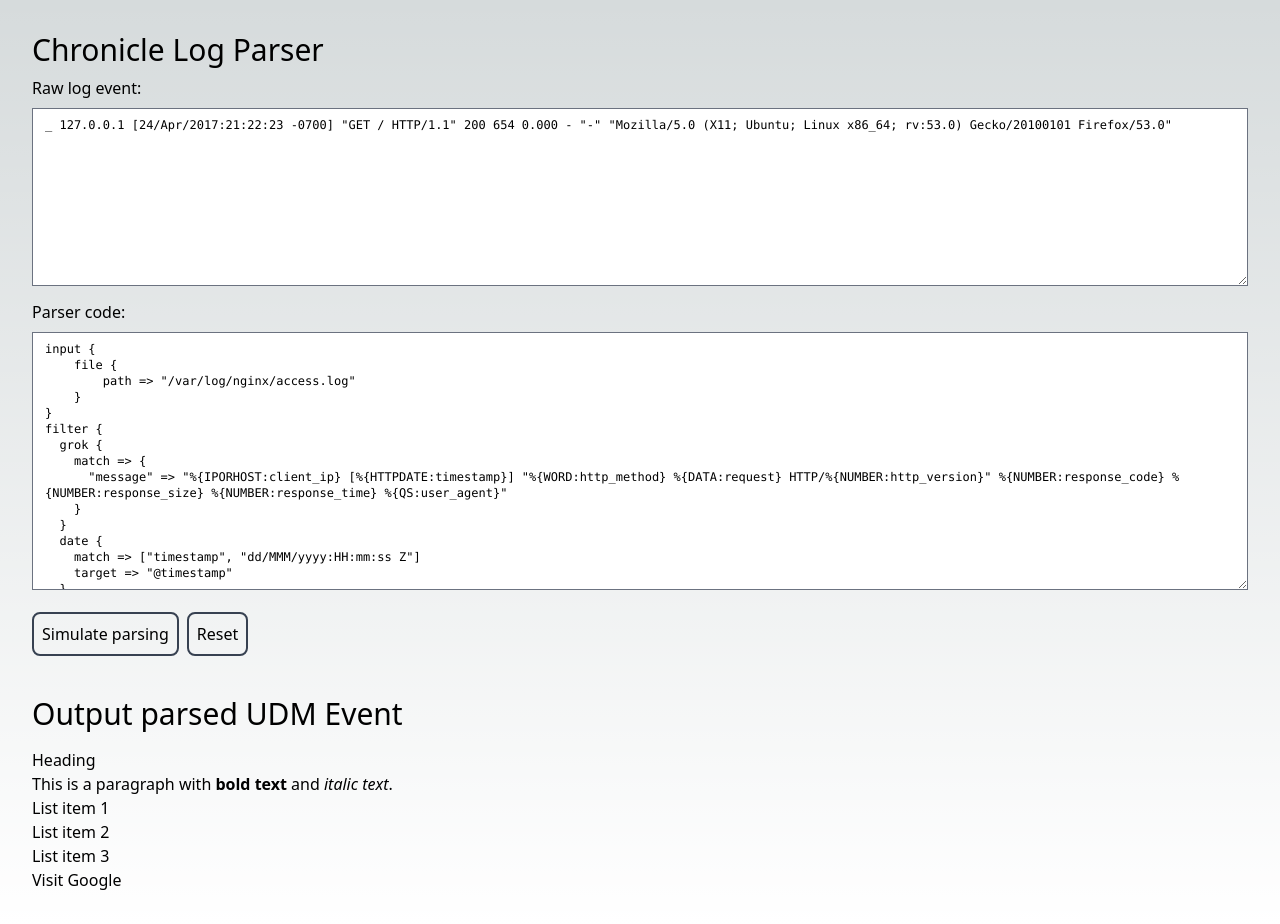
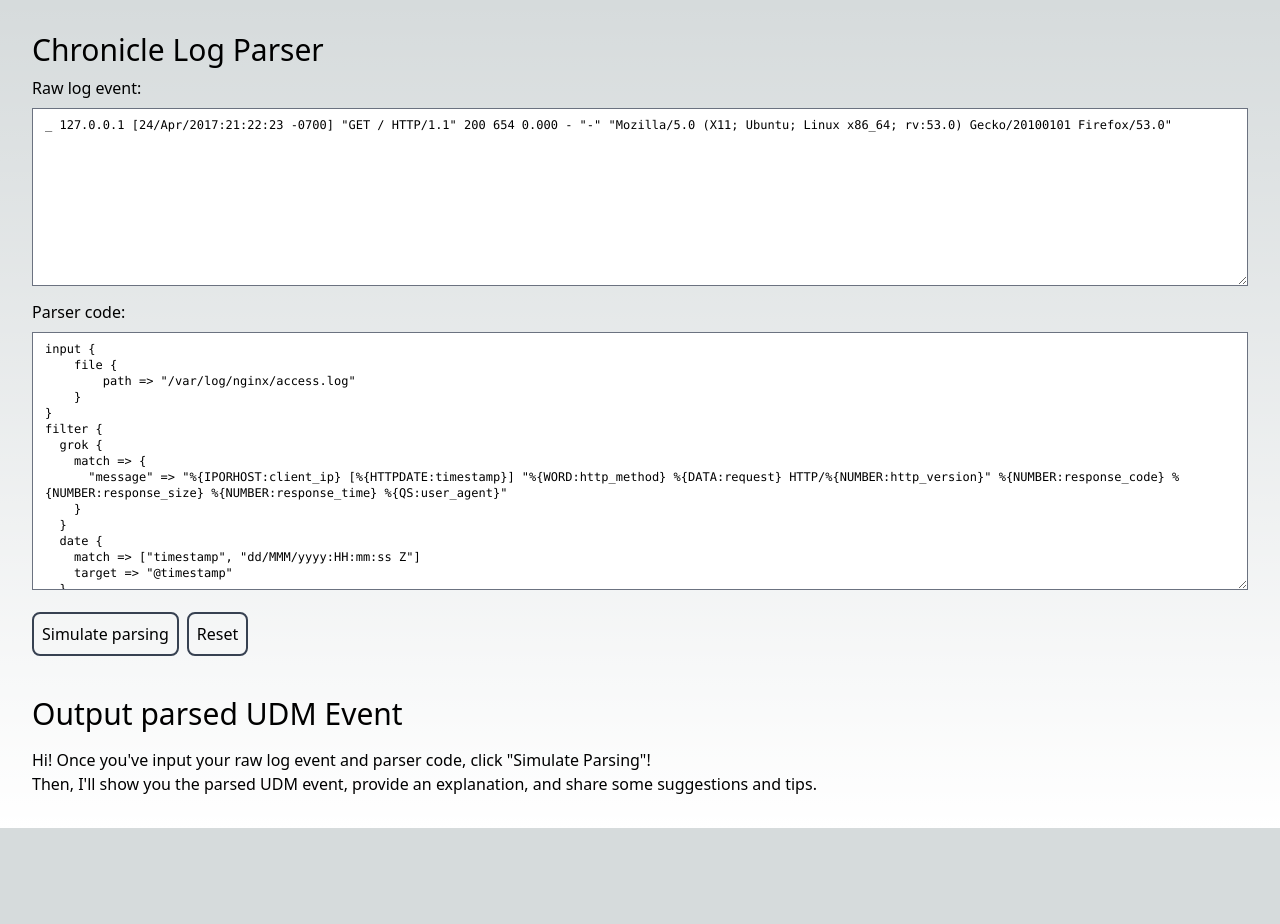
Before and after one commit to darrensapalo/chronicle-log-parser, a Next.js app: page / in a window 1280 px wide. After the commit the page ends 828 px from the top, so only its background shows below. Built offline with nearby package versions, Linux system fonts and the light colour scheme.

Commit message:
Added explanation on the output

```diff
--- a/pages/index.tsx
+++ b/pages/index.tsx
@@ -11,15 +11,9 @@ const inter = Inter({ subsets: ['latin'] })
 export default function Home() {
 
   const [markdownContent, setMarkdownContent] = useState<string>(`
-  # Heading
+  Hi! Once you've input your raw log event and parser code, click "Simulate Parsing"!
 
-  This is a paragraph with **bold text** and *italic text*.
-
-  - List item 1
-  - List item 2
-  - List item 3
-
-  [Visit Google](https://www.google.com)
+  Then, I'll show you the parsed UDM event, provide an explanation, and share some suggestions and tips.
   `);
 
   const handleContentChange = (response: string) => {
```
